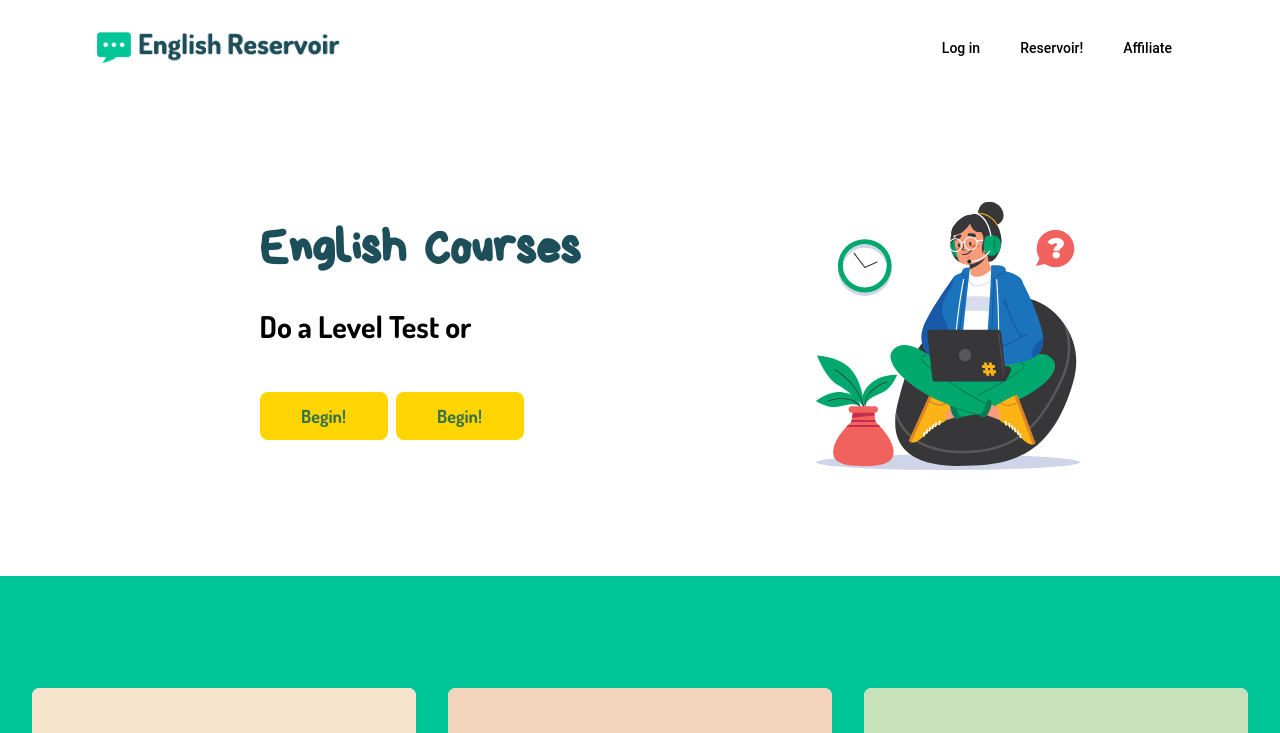
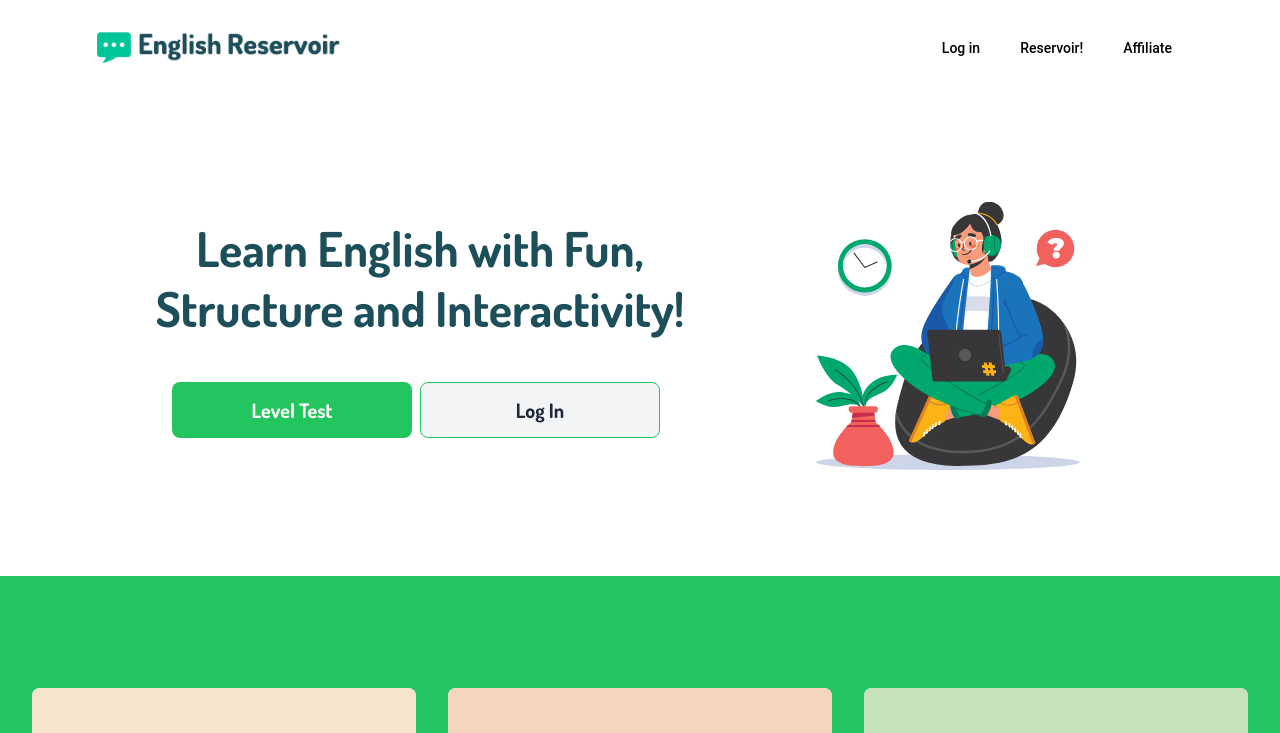
Before and after one commit to Thomas-Delany/Subdomain-with-React, a React (Vite) app: page / in a window 1280 px wide. Shown: the top 733 px of the page. Built offline with nearby package versions, Linux system fonts and the light colour scheme.

Commit message:
styling Hero

```diff
--- a/src/components/Footer.jsx
+++ b/src/components/Footer.jsx
@@ -81,7 +81,7 @@ const socialLinks = [
 
 function Footer() {
   return (
-    <footer className="bg-[#00C699] text-white font-dosis flex flex-col items-center">
+    <footer className="bg-green-500 text-white font-dosis flex flex-col items-center">
       <div className="container p-6">
         <div className="grid md:grid-cols-2 lg:grid-cols-4 gap-4 justify-items-center text-center md:text-left">
           {/* Our Courses */}
--- a/src/components/Hero.jsx
+++ b/src/components/Hero.jsx
@@ -4,30 +4,28 @@ const baseUrl = import.meta.env.VITE_BASE_URL;
 
 const Hero = () => {
   return (
-    <section className="bg-[#ffffff]">
+    <section className="bg-white">
       <div className="max-w-screen-xl px-8 md:px-28 py-8 mx-auto lg:gap-8 xl:gap-0 grid lg:grid-cols-12 lg:py-10 flex justify-between items-center">
         <div className="mr-auto lg:col-span-7 mx-auto p-6">
-          <h1 className="max-w-2xl mb-5 tracking-normal text-4xl md:text-5xl text-[#1C4F59] font-bryndan font-bold pb-4 text-center md:text-left">
-            English Courses
+          <h1 className="max-w-2xl mb-5 tracking-normal !leading-tight text-4xl md:text-5xl text-[#1C4F59] font-dosis font-bold pb-4 text-center">
+          Learn English with Fun, Structure and Interactivity!
           </h1>
-          <p className="max-w-2xl mb-4 font-black lg:mb-4 text-2xl md:text-3xl text-left font-dosis">
-            Do a Level Test or
-          </p>
-          <div className="text-center md:text-left pt-8">
+          <div className="flex items-center justify-center p-2">
             <Link to={`${baseUrl}`}>
               <button
                 type="button"
-                className="w-32 h-12 text-[#397249] bg-[#ffd500] font-bold font-dosis rounded-lg text-lg px-5 py-2.5 me-2 mb-2"
+                className="w-32 h-12 text-white bg-green-500 hover:bg-green-600 font-bold font-dosis rounded-lg text-lg px-5 py-2.5 me-2 mb-2 md:w-60 md:h-14 md:text-xl"
+
               >
-                Begin!
+                Level Test
               </button>
             </Link>
             <Link to={`${baseUrl}`}>
               <button
                 type="button"
-                className="w-32 h-12 text-[#397249] bg-[#ffd500] font-bold font-dosis rounded-lg text-lg px-5 py-2.5 me-2 mb-2"
+                className="w-32 h-12 text-gray-800 bg-gray-100 hover:bg-gray-200 border border-green-500 font-bold font-dosis rounded-lg text-lg px-5 py-2.5 me-2 mb-2 md:w-60 md:h-14 md:text-xl"
               >
-                Begin!
+                Log In
               </button>
             </Link>
           </div>
--- a/src/components/Products.jsx
+++ b/src/components/Products.jsx
@@ -104,7 +104,7 @@ const products = [
 
 function Products() {
   return (
-    <div className="bg-[#00C699] min-h-screen flex items-center justify-center">
+    <div className="bg-green-500 min-h-screen flex items-center justify-center">
       <div className="mx-auto max-w-2xl px-16 py-2 sm:px-6 sm:py-24 lg:max-w-7xl lg:px-8">
         <h2 className="sr-only">Products</h2>
         <div className="grid grid-cols-1 gap-x-6 gap-y-10 sm:grid-cols-2 lg:grid-cols-3 xl:grid-cols-3 xl:gap-x-8 py-4">
```
